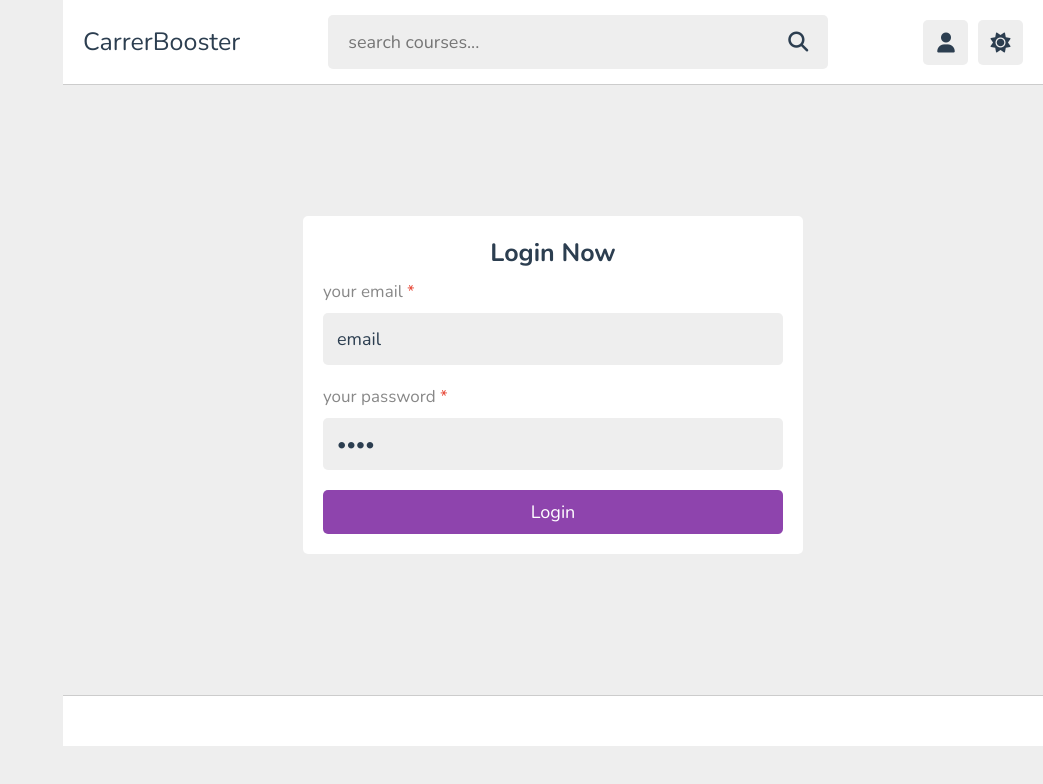
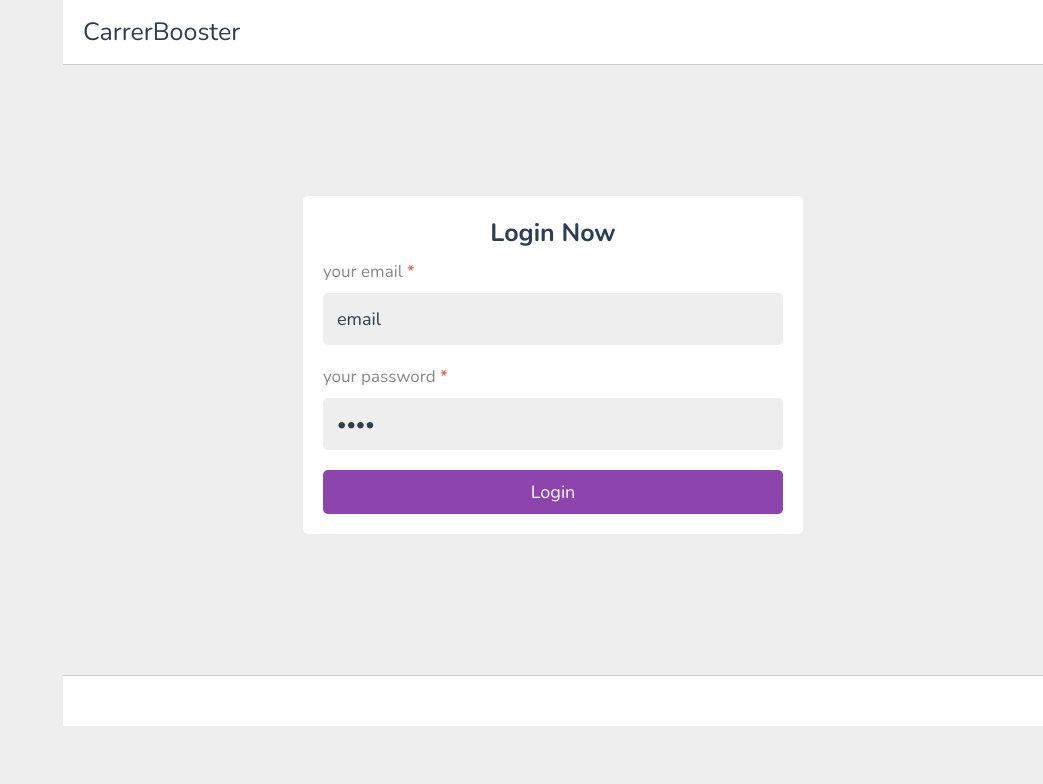
Before and after one commit to Rishikeshhegade/AIbasedITsystem, a plain HTML site: page login.html in a window 1280 px wide. Shown: the whole page, without its empty margins (237-1280 px from the left). Drawn offline with nearby package versions, Linux system fonts and the light colour scheme.

Commit message:
cmt the side menu and buttons

```diff
--- a/login.html
+++ b/login.html
@@ -21,13 +21,13 @@
 
       <a href="home.html" class="logo">CarrerBooster</a>
 
-      <form action="search.html" method="post" class="search-form">
+      <!-- <form action="search.html" method="post" class="search-form">
          <input type="text" name="search_box" required placeholder="search courses..." maxlength="100">
          <button type="submit" class="fas fa-search"></button>
-      </form>
+      </form> -->
 
-      <div class="icons">
-       <!-- hide menu button <div id="menu-btn" class="fas fa-bars"></div> -->
+      <!-- <div class="icons">
+        <div id="menu-btn" class="fas fa-bars"></div>
          <div id="search-btn" class="fas fa-search"></div>
          <div id="user-btn" class="fas fa-user"></div>
          <div id="toggle-btn" class="fas fa-sun"></div>
@@ -41,7 +41,7 @@
          <div class="flex-btn">
             <a href="login.html" class="option-btn">logout</a>
             <a href="register.html" class="option-btn">register</a>
-         </div>
+         </div> -->
       </div>
 
    </section>
```
